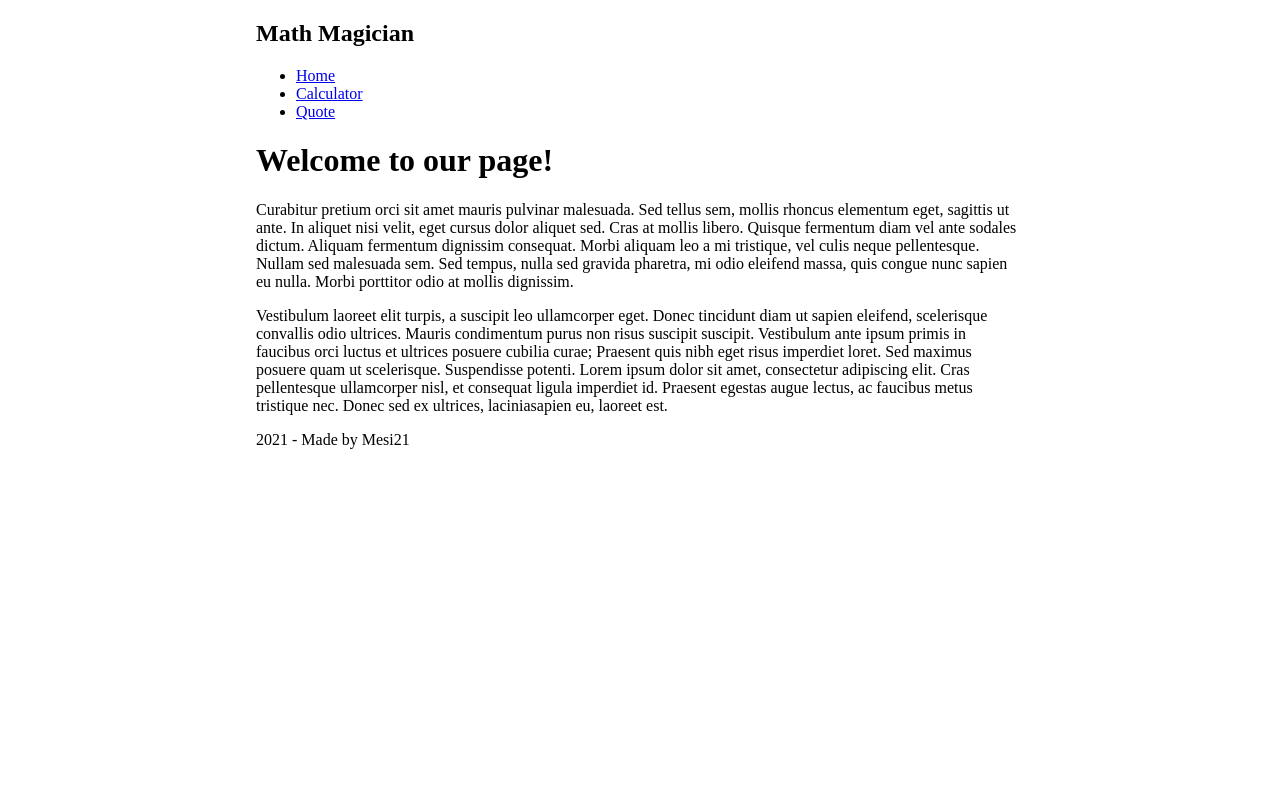
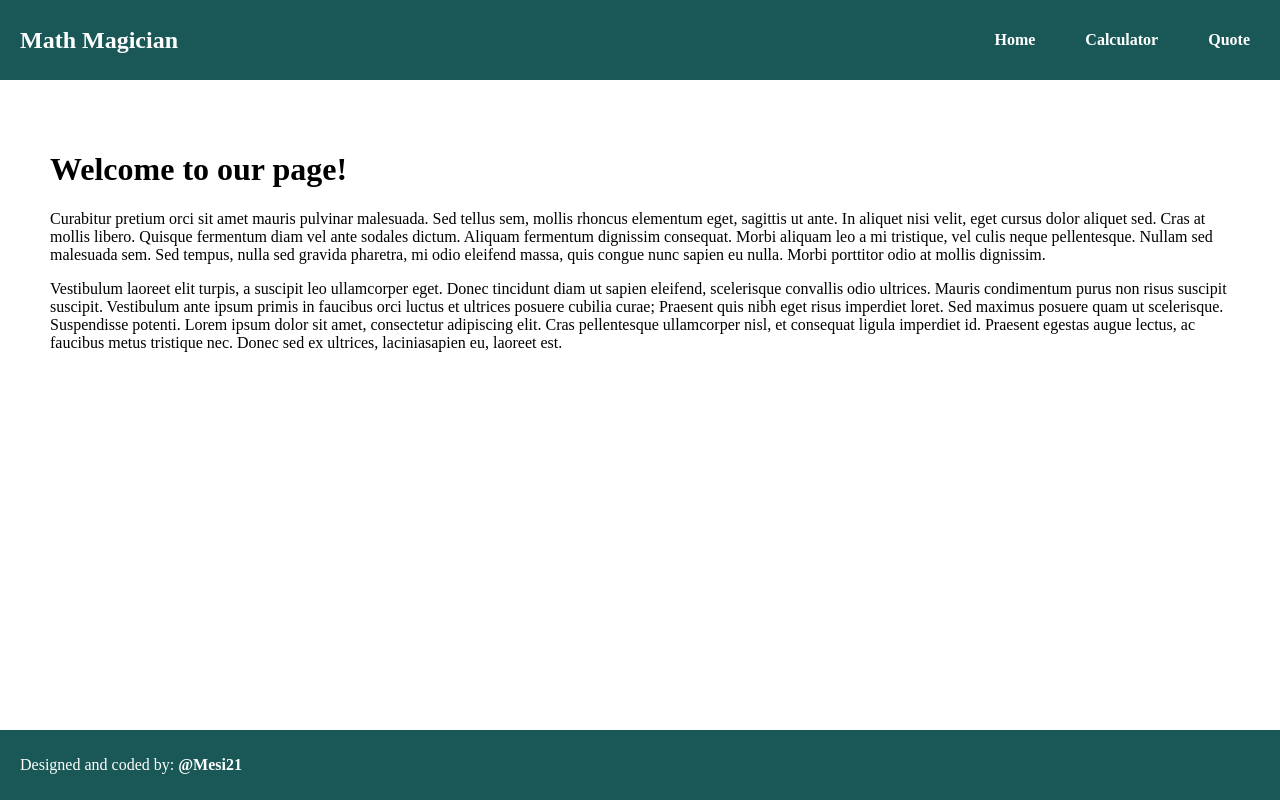
Before and after one commit to Mesi21/Do-The-Math, a React (Create React App) app: page / in a window 1280 px wide. Built offline with nearby package versions, Linux system fonts and the light colour scheme.

Commit message:
:sparkles: added full navigation and pages

```diff
--- a/src/components/Calculator.js
+++ b/src/components/Calculator.js
@@ -18,8 +18,13 @@ const Calculator = () => {
 
   return (
     <div id="app">
-      <Display total={total} next={next} operation={operation} />
-      <BtnPanel clickHandler={handleClick} />
+      <div id="left">
+        <h1>Let&lsquo;s do some math!</h1>
+      </div>
+      <div id="right">
+        <Display total={total} next={next} operation={operation} />
+        <BtnPanel clickHandler={handleClick} />
+      </div>
     </div>
   );
 };
--- a/src/components/Footer.js
+++ b/src/components/Footer.js
@@ -1,8 +1,15 @@
 import React from 'react';
+import '../styles/Footer.css';
 
-const Footer = () => {
-  const credits = '2021  - Made by Mesi21';
-  return <div className="footer">{credits}</div>;
-};
+const Footer = () => (
+  <div className="footer">
+    <p>
+      {' '}
+      Designed and coded by:
+      {' '}
+      <a href="https://github.com/Mesi21">@Mesi21</a>
+    </p>
+  </div>
+);
 
 export default Footer;
--- a/src/components/Navbar.js
+++ b/src/components/Navbar.js
@@ -1,5 +1,6 @@
 import React from 'react';
 import { Link } from 'react-router-dom';
+import '../styles/Navbar.css';
 
 const Navbar = () => {
   const menuLinks = [
--- a/src/pages/Quote.js
+++ b/src/pages/Quote.js
@@ -1,7 +1,7 @@
 import React from 'react';
 
 const Quote = () => (
-  <h2 className="Quote">
+  <h2 className="quote">
     &quot;Mathematics is not about numbers, equations, computations
     <br />
     or algorithms:
--- a/src/styles/App.css
+++ /dev/null
@@ -1,6 +0,0 @@
-#app {
-  margin: auto;
-  max-width: 700px;
-  display: flex;
-  flex-direction: column;
-}
--- a/src/styles/BtnPanel.css
+++ b/src/styles/BtnPanel.css
@@ -4,7 +4,7 @@
 }
 
 .rows {
-  min-height: 100px;
+  min-height: 70px;
   display: flex;
   flex-direction: row;
 }
--- a/src/styles/Display.css
+++ b/src/styles/Display.css
@@ -3,6 +3,7 @@
   padding: 20px;
   height: 100px;
   display: flex;
+  border-radius: 5px 5px 0 0;
   align-items: center;
   background-color: rgb(94, 92, 92);
   color: #fff;
--- /dev/null
+++ b/src/styles/Footer.css
@@ -0,0 +1,21 @@
+.footer {
+    position: fixed;
+    padding: 0 20px;
+    width: 100%;
+    min-height: 70px;
+    display: flex;
+    flex-direction: row;
+    align-items: center;
+    justify-content: center;
+    bottom: 0;
+    background-color: rgb(26, 87, 87);
+    color: #fff;
+    justify-content: space-between;
+    align-items: center;
+}
+
+.footer a {
+    color: #fff;
+    text-decoration: none;
+    font-weight: 700;
+}
--- /dev/null
+++ b/src/styles/Navbar.css
@@ -0,0 +1,30 @@
+.navbar {
+    position: fixed;
+    padding: 0 20px;
+    height: 80px;
+    width: 100%;
+    display: flex;
+    flex-direction: row;
+    top: 0;
+    background-color: rgb(26, 87, 87);
+    color: #fff;
+    justify-content: space-between;
+    align-items: center;
+}
+
+#menu {
+    display: flex;
+    flex-direction: row;
+    list-style-type: none;
+}
+
+#menu a {
+    text-decoration: none;
+    color: #fff;
+    font-weight: 700;
+    margin-right: 50px;
+}
+
+#menu a:hover {
+    color:rgb(175, 205, 218);
+}
--- a/src/styles/index.css
+++ b/src/styles/index.css
@@ -1,4 +1,38 @@
 body {
-  width: 60%;
+  width: 100%;
   margin: auto;
 }
+
+#app {
+  margin-top: 80px;
+  max-height: 500px;
+  background-color: rgb(255, 255, 255);
+  display: flex;
+  flex-direction: row;
+}
+
+#home {
+  margin-top: 80px;
+  padding: 50px;
+}
+
+#left {
+  width: 20%;
+  padding: 30px;
+  margin: 0;
+}
+
+#right {
+  padding: 0;
+  margin: 0 auto;
+  width: 50%;
+  max-height: 500px;
+}
+
+.quote {
+  display: flex;
+  flex-direction: column;
+  align-items: center;
+  justify-content: center;
+  height: 100vh;
+}
```
